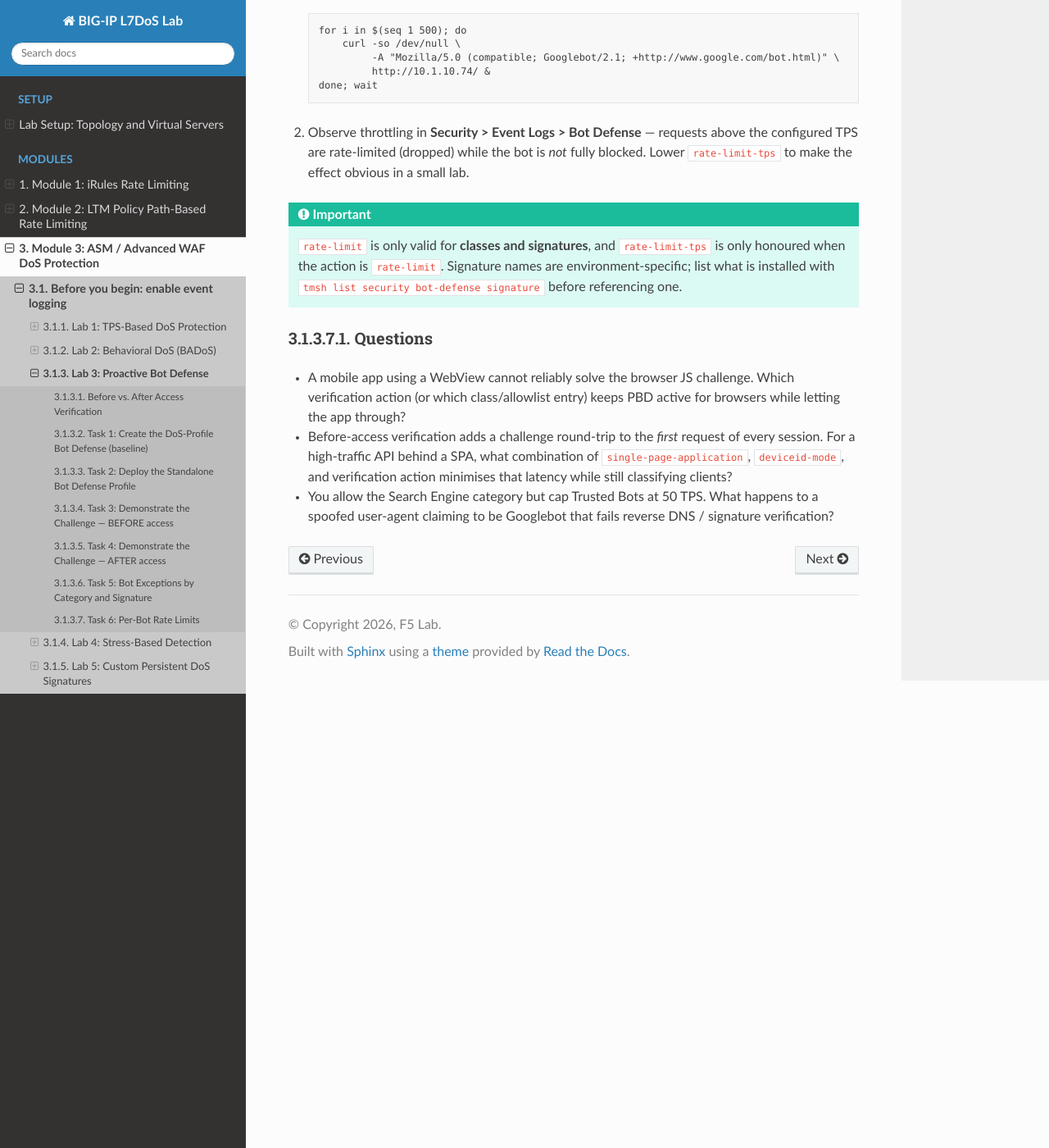
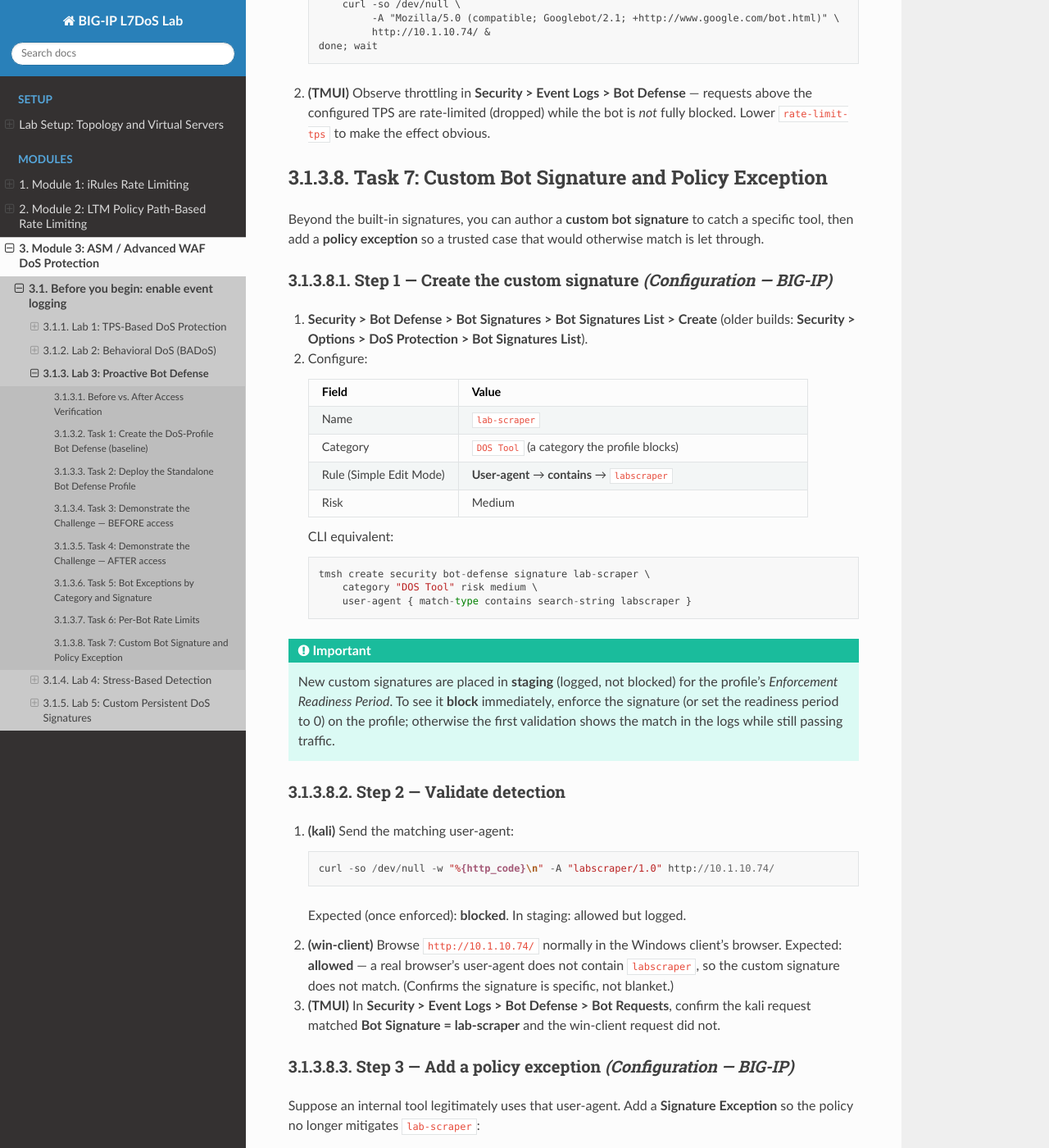
Before and after one commit to snowblind-/BIG-IP-L7DoS-Lab, a Sphinx documentation site: the page built from docs/module3-asm-waf/lab3/lab3-bot-defense.rst, in a window 1280 px wide and 1400 px high, scrolled down 4766 px. Shown: the whole window at 82% size. Built offline with Sphinx 7.4.7 and the Read the Docs theme 3.1.0, drawn with Linux system fonts in a browser that asks for light colours; some of the changed text lies outside the part shown.

Commit message:
Lab 3: add custom bot signature + policy exception (Task 7); tag run-from host on every test
- New Task 7: create a custom bot signature (Security > Bot Defense > Bot
  Signatures; UI + tmsh security bot-defense signature), validate detection,
  add a Signature Exception (signature-override action none), validate the
  exception, with a staging caveat and cleanup.
- Every test/validation in Lab 3 tagged with where to run it: (kali) = kali Web
  Shell / curl, (win-client) = Windows client via Guacamole RDP (real browser),
  (TMUI) = BIG-IP GUI. Added a run-from key; split the before-access demo into
  the explicit kali-vs-win-client contrast.
- Env table updated with both client roles + access methods.

```diff
--- a/docs/module3-asm-waf/lab3/lab3-bot-defense.rst
+++ b/docs/module3-asm-waf/lab3/lab3-bot-defense.rst
@@ -8,35 +8,37 @@
 
 .. list-table:: Lab environment (UDF blueprint)
    :header-rows: 1
-   :widths: 30 30 40
+   :widths: 28 30 42
 
    * - Role
-     - Address
+     - Address / access
      - Notes
-   * - BIG-IP (version)
+   * - BIG-IP
+     - ``10.1.1.11`` (TMUI / Web Shell)
      - 17.1.0.1 (BYOL)
-     - Management GUI/SSH at ``10.1.1.11``
    * - Attack client (kali)
-     - ``10.1.10.100``
-     - Runs all ``curl`` commands in this lab
+     - ``10.1.10.100`` — Web Shell
+     - Runs the ``curl`` tests; no JS engine, so it fails the challenge
+   * - Legit client (win-client)
+     - ``10.1.10.4`` — Guacamole RDP
+     - Real browser — solves the JS challenge and passes
    * - DoS-profile VS (Task 1)
      - ``vs-lab-dos`` — ``10.1.10.63``
      - Carries the DoS-profile Proactive Bot Defense
-   * - Bot Defense VS (Tasks 2–6)
+   * - Bot Defense VS (Tasks 2+)
      - ``vs-lab-bot`` — ``10.1.10.74``
-     - Carries the standalone profile; the target the ``curl`` demos hit
+     - Carries the standalone profile; the target the tests hit
    * - Backend
-     - ``Hackazon_pool``
-     - Blueprint's existing pool + live Hackazon member behind the VS
+     - ``Hackazon_pool`` (member ``10.1.20.20``)
+     - Blueprint's existing pool + live Hackazon member
 
 .. note::
 
-   ``10.1.10.100`` is **kali (the attack client)**, not the virtual server —
-   every ``curl`` below is issued *from* that host *against* the Hackazon VS.
-   The ``curl`` demos target ``vs-lab-bot`` (``10.1.10.74``), which carries the
-   standalone Bot Defense profile. Task 1's DoS-profile bot defense lives on a
-   separate VS, ``vs-lab-dos`` (``10.1.10.63``) — see the shadow-profile note
-   below for why the two are kept apart.
+   **Run-from key.** Every test/validation below is tagged with where to run it:
+   **(kali)** = kali attack client via its UDF **Web Shell** (``curl``);
+   **(win-client)** = the Windows client via **superjump Guacamole RDP** (a real
+   browser); **(TMUI)** = the BIG-IP GUI, reachable from any browser (win-client
+   or superjump). Configuration steps run on the BIG-IP (TMUI or Web Shell).
 
 BIG-IP exposes this in two places, and this lab uses both:
 
@@ -51,17 +53,18 @@
        Simple, bundled with L7 DoS detection. (``bot-defense-profile.json``)
    * - Standalone **Bot Defense profile**
      - Per-class actions, **verify-before vs verify-after** access, per-bot
-       **rate limits**, and granular allowlists. (``bot-defense-standalone.conf``)
+       **rate limits**, custom signatures, and granular allowlists.
+       (``bot-defense-standalone.conf``)
 
-The DoS-profile approach can only *block or report* a category. The per-bot
-rate limits and the before/after challenge behaviour this lab demonstrates
-require the standalone Bot Defense profile.
+The DoS-profile approach can only *block or report* a category. The per-bot rate
+limits, custom signatures, and before/after challenge behaviour this lab
+demonstrates require the standalone Bot Defense profile.
 
 Before vs. After Access Verification
 -------------------------------------
 
-The single most important Bot Defense setting is *when* the JavaScript
-challenge is issued relative to the application seeing the request.
+The single most important Bot Defense setting is *when* the JavaScript challenge
+is issued relative to the application seeing the request.
 
 .. list-table::
    :header-rows: 1
@@ -92,8 +94,9 @@
 Task 1: Create the DoS-Profile Bot Defense (baseline)
 ------------------------------------------------------
 
-Build the DoS profile in the TMUI (its proactive bot defense is far easier to
-configure in the UI than via ``tmsh``), then attach it by UI or CLI.
+*Configuration — run on the BIG-IP (TMUI/CLI).* Build the DoS profile in the
+TMUI (its proactive bot defense is far easier to configure in the UI than via
+``tmsh``), then attach it by UI or CLI.
 
 #. **Security > DoS Protection > DoS Profiles > Create**. Name it
    ``lab_dos_bot_profile`` and click **Finished**, then open it and select the
@@ -106,7 +109,7 @@
 #. Under **Bot Signatures**, enable bot-signature checking. Set the malicious
    categories — **DOS Tool**, **HTTP Library**, **Network Scanner** — to
    **Block**, and leave **Search Engine**, **Crawler**, and **Site Monitor** on
-   **Report** (log but allow legitimate automation).
+   **Report**.
 
 #. Attach the profile to ``vs-lab-dos``:
 
@@ -140,6 +143,8 @@
 Task 2: Deploy the Standalone Bot Defense Profile
 --------------------------------------------------
 
+*Configuration — run on the BIG-IP.*
+
 #. Copy and merge ``configs/profiles/bot-defense-standalone.conf``::
 
       tmsh load sys config merge file /var/tmp/bot-defense-standalone.conf
@@ -158,40 +163,45 @@
 Task 3: Demonstrate the Challenge — BEFORE access
 --------------------------------------------------
 
-With ``browser-verify-before-access`` (the value shipped in the config):
+With ``browser-verify-before-access`` (the value shipped in the config), compare
+a script against a real browser:
 
-#. From the attack client, request the page with ``curl``::
+#. **(kali)** From the kali Web Shell, request the page with ``curl``::
 
       curl -sv http://10.1.10.74/ 2>&1 | head -40
 
-   Expected: the response body is the **JavaScript challenge**, not the app.
-   The origin server never received the request — BIG-IP answered first.
+   Expected: the response body is the **JavaScript challenge**, not the app. The
+   origin server never received the request — BIG-IP answered first.
 
-#. Open the same URL in a real browser. It briefly renders the challenge, runs
-   the JS, receives a ``TS<...>`` cookie, and is forwarded to the app in well
-   under two seconds. Re-loading does not re-challenge (cookie is presented).
+#. **(win-client)** Open ``http://10.1.10.74/`` in a real browser (Guacamole RDP
+   to the Windows client). It briefly renders the challenge, runs the JS,
+   receives a ``TS<...>`` cookie, and is forwarded to the app in under two
+   seconds. Reloading does not re-challenge (cookie is presented).
 
-#. Inspect the cookie in **DevTools > Application > Cookies** — note the ``TS``
-   prefixed bot-defense cookie.
+#. **(win-client)** Inspect the cookie in the browser's **DevTools > Application
+   > Cookies** — note the ``TS`` prefixed bot-defense cookie.
+
+This kali-vs-win-client contrast *is* the demonstration: identical request, blocked
+for the script, transparent for the browser.
 
 Task 4: Demonstrate the Challenge — AFTER access
 -------------------------------------------------
 
-Now switch the Browser class to after-access and compare::
+*Configuration (BIG-IP).* Switch the Browser class to after-access and compare::
 
    tmsh modify security bot-defense profile lab-bot-defense class-overrides \
        modify { Browser { verification { action browser-verify-after-access-blocking } } }
 
-#. Repeat the ``curl`` from Task 3. This time the **application response is
-   returned** with the verification JavaScript injected into it — the app *did*
-   see the first request. ``curl`` cannot solve the JS, so the **next** request
-   is mitigated.
+#. **(kali)** Repeat the ``curl`` from Task 3. This time the **application
+   response is returned** with the verification JavaScript injected into it — the
+   app *did* see the first request. ``curl`` cannot solve the JS, so the **next**
+   request is mitigated.
 
-#. Confirm the difference in **Security > Event Logs > Bot Defense > Bot
-   Requests**: before-access shows mitigation on the *first* request;
+#. **(TMUI)** Confirm the difference in **Security > Event Logs > Bot Defense >
+   Bot Requests**: before-access shows mitigation on the *first* request;
    after-access shows the first request passed and the *second* mitigated.
 
-#. Restore the proactive setting when done::
+#. *Configuration (BIG-IP).* Restore the proactive setting when done::
 
       tmsh modify security bot-defense profile lab-bot-defense class-overrides \
           modify { Browser { verification { action browser-verify-before-access } } }
@@ -199,56 +209,34 @@
 Task 5: Bot Exceptions by Category and Signature
 -------------------------------------------------
 
-The standalone profile allows specific bots while blocking others:
+The standalone profile allows specific bots while blocking others (Search Engine
+/ Site Monitor ``none``; Crawler ``alarm``; HTTP Library / DOS Tool ``block``).
 
-.. list-table::
-   :header-rows: 1
-   :widths: 35 20 45
-
-   * - Bot type
-     - Action
-     - Rationale
-   * - Search Engine (category)
-     - ``none``
-     - Allow verified Google/Bing indexing.
-   * - Site Monitor (category)
-     - ``none``
-     - Allow uptime/health monitors.
-   * - Crawler (category)
-     - ``alarm``
-     - Log generic crawlers without blocking.
-   * - HTTP Library / DOS Tool (category)
-     - ``block``
-     - ``curl``, ``python-requests``, attack tooling.
-
-#. Send a known search-engine user-agent and confirm it is **allowed**
-   (action ``none`` for the Search Engine category)::
+#. **(kali)** Send a known search-engine user-agent and confirm it is
+   **allowed** (Search Engine category = ``none``)::
 
       curl -so /dev/null -w "%{http_code}\n" \
            -A "Mozilla/5.0 (compatible; Googlebot/2.1; +http://www.google.com/bot.html)" \
            http://10.1.10.74/
 
-#. Send an HTTP-library user-agent and confirm it is **blocked**::
+#. **(kali)** Send an HTTP-library user-agent and confirm it is **blocked**::
 
       curl -so /dev/null -w "%{http_code}\n" \
            -A "python-requests/2.28.0" \
            http://10.1.10.74/
 
-#. Check classification in **Security > Event Logs > Bot Defense > Bot
-   Requests** — note the *Bot Signature* and *Bot Category* columns.
+#. **(TMUI)** Check classification in **Security > Event Logs > Bot Defense >
+   Bot Requests** — note the *Bot Signature* and *Bot Category* columns.
 
 Task 6: Per-Bot Rate Limits
 ----------------------------
 
-Allowing a bot is not the same as letting it run unbounded. The config caps
-trusted automation two ways:
+The config caps trusted automation two ways: the ``Trusted Bot`` class at
+``rate-limit-tps 50``, and specific signatures (``Googlebot`` 100 TPS,
+``bingbot`` 60 TPS) via ``signature-overrides``.
 
-- **Class level** — the ``Trusted Bot`` class uses ``rate-limit`` /
-  ``rate-limit-tps 50``: any verified good bot is throttled past 50 TPS.
-- **Signature level** — ``Googlebot`` is capped at 100 TPS and ``bingbot`` at
-  60 TPS via ``signature-overrides``.
-
-#. Generate sustained traffic above the cap with a permitted user-agent::
+#. **(kali)** Generate sustained traffic above the cap with a permitted
+   user-agent::
 
       for i in $(seq 1 500); do
           curl -so /dev/null \
@@ -256,28 +244,112 @@
                http://10.1.10.74/ &
       done; wait
 
-#. Observe throttling in **Security > Event Logs > Bot Defense** — requests
-   above the configured TPS are rate-limited (dropped) while the bot is *not*
-   fully blocked. Lower ``rate-limit-tps`` to make the effect obvious in a
-   small lab.
+#. **(TMUI)** Observe throttling in **Security > Event Logs > Bot Defense** —
+   requests above the configured TPS are rate-limited (dropped) while the bot is
+   *not* fully blocked. Lower ``rate-limit-tps`` to make the effect obvious.
+
+Task 7: Custom Bot Signature and Policy Exception
+--------------------------------------------------
+
+Beyond the built-in signatures, you can author a **custom bot signature** to
+catch a specific tool, then add a **policy exception** so a trusted case that
+would otherwise match is let through.
+
+Step 1 — Create the custom signature *(Configuration — BIG-IP)*
+~~~~~~~~~~~~~~~~~~~~~~~~~~~~~~~~~~~~~~~~~~~~~~~~~~~~~~~~~~~~~~~~~~
+
+#. **Security > Bot Defense > Bot Signatures > Bot Signatures List > Create**
+   (older builds: **Security > Options > DoS Protection > Bot Signatures List**).
+
+#. Configure:
+
+   .. list-table::
+      :header-rows: 1
+      :widths: 30 70
+
+      * - Field
+        - Value
+      * - Name
+        - ``lab-scraper``
+      * - Category
+        - ``DOS Tool`` (a category the profile blocks)
+      * - Rule (Simple Edit Mode)
+        - **User-agent** → **contains** → ``labscraper``
+      * - Risk
+        - Medium
+
+   CLI equivalent::
+
+      tmsh create security bot-defense signature lab-scraper \
+          category "DOS Tool" risk medium \
+          user-agent { match-type contains search-string labscraper }
 
 .. important::
 
-   ``rate-limit`` is only valid for **classes and signatures**, and
-   ``rate-limit-tps`` is only honoured when the action is ``rate-limit``.
-   Signature names are environment-specific; list what is installed with
-   ``tmsh list security bot-defense signature`` before referencing one.
+   New custom signatures are placed in **staging** (logged, not blocked) for the
+   profile's *Enforcement Readiness Period*. To see it **block** immediately,
+   enforce the signature (or set the readiness period to 0) on the profile;
+   otherwise the first validation shows the match in the logs while still passing
+   traffic.
+
+Step 2 — Validate detection
+~~~~~~~~~~~~~~~~~~~~~~~~~~~~~
+
+#. **(kali)** Send the matching user-agent::
+
+      curl -so /dev/null -w "%{http_code}\n" -A "labscraper/1.0" http://10.1.10.74/
+
+   Expected (once enforced): **blocked**. In staging: allowed but logged.
+
+#. **(win-client)** Browse ``http://10.1.10.74/`` normally in the Windows
+   client's browser. Expected: **allowed** — a real browser's user-agent does not
+   contain ``labscraper``, so the custom signature does not match. (Confirms the
+   signature is specific, not blanket.)
+
+#. **(TMUI)** In **Security > Event Logs > Bot Defense > Bot Requests**, confirm
+   the kali request matched **Bot Signature = lab-scraper** and the win-client
+   request did not.
+
+Step 3 — Add a policy exception *(Configuration — BIG-IP)*
+~~~~~~~~~~~~~~~~~~~~~~~~~~~~~~~~~~~~~~~~~~~~~~~~~~~~~~~~~~~~~
+
+Suppose an internal tool legitimately uses that user-agent. Add a **Signature
+Exception** so the policy no longer mitigates ``lab-scraper``:
+
+- **UI:** open the ``lab-bot-defense`` profile > **Signature Exceptions** (or
+  *Bot Mitigation Exceptions*) > **Add**, select ``lab-scraper``, action
+  **None**, save.
+- **CLI:** ::
+
+      tmsh modify security bot-defense profile lab-bot-defense \
+          signature-overrides add { lab-scraper { action none } }
+
+Step 4 — Validate the exception
+~~~~~~~~~~~~~~~~~~~~~~~~~~~~~~~~~
+
+#. **(kali)** Repeat the matching request::
+
+      curl -so /dev/null -w "%{http_code}\n" -A "labscraper/1.0" http://10.1.10.74/
+
+   Expected: **allowed** now — the exception overrides the category block for
+   this signature.
+
+#. **(TMUI)** In **Bot Requests**, the same signature now shows action
+   **none / allowed** instead of blocked.
+
+#. *Cleanup (BIG-IP), optional* — remove the exception to restore blocking::
+
+      tmsh modify security bot-defense profile lab-bot-defense \
+          signature-overrides delete { lab-scraper }
 
 Questions
 ~~~~~~~~~
 
 - A mobile app using a WebView cannot reliably solve the browser JS challenge.
-  Which verification action (or which class/allowlist entry) keeps PBD active
-  for browsers while letting the app through?
-- Before-access verification adds a challenge round-trip to the *first* request
-  of every session. For a high-traffic API behind a SPA, what combination of
-  ``single-page-application``, ``deviceid-mode``, and verification action
-  minimises that latency while still classifying clients?
-- You allow the Search Engine category but cap Trusted Bots at 50 TPS. What
-  happens to a spoofed user-agent claiming to be Googlebot that fails reverse
-  DNS / signature verification?
+  Which verification action (or class/allowlist entry) keeps PBD active for
+  browsers while letting the app through?
+- Your custom ``lab-scraper`` signature matches on user-agent. Give two ways an
+  attacker evades it, and which other Module 3 control would still catch each.
+- The Signature Exception in Step 3 disables ``lab-scraper`` globally. How would
+  you instead except *only* a trusted URL or source IP while still blocking that
+  user-agent everywhere else?
```
Also changed, not shown: other parts of docs/module3-asm-waf/lab3/lab3-bot-defense.rst (+3 -4 lines).
